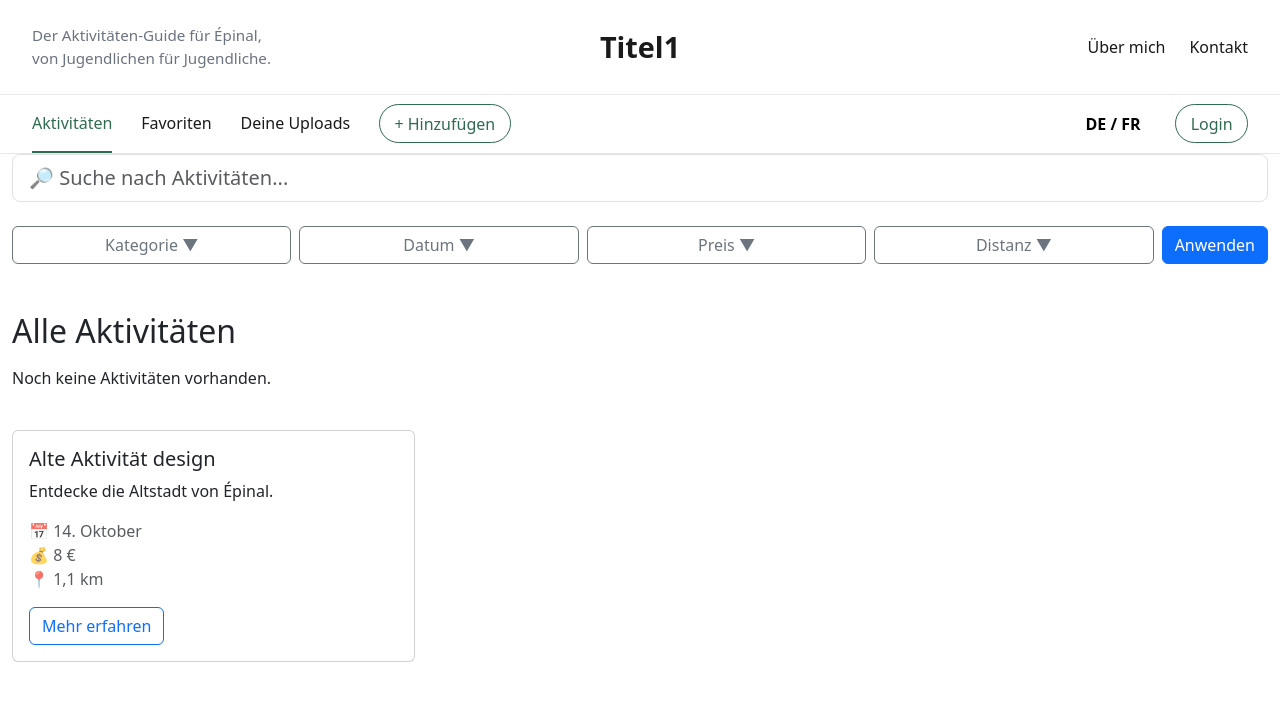
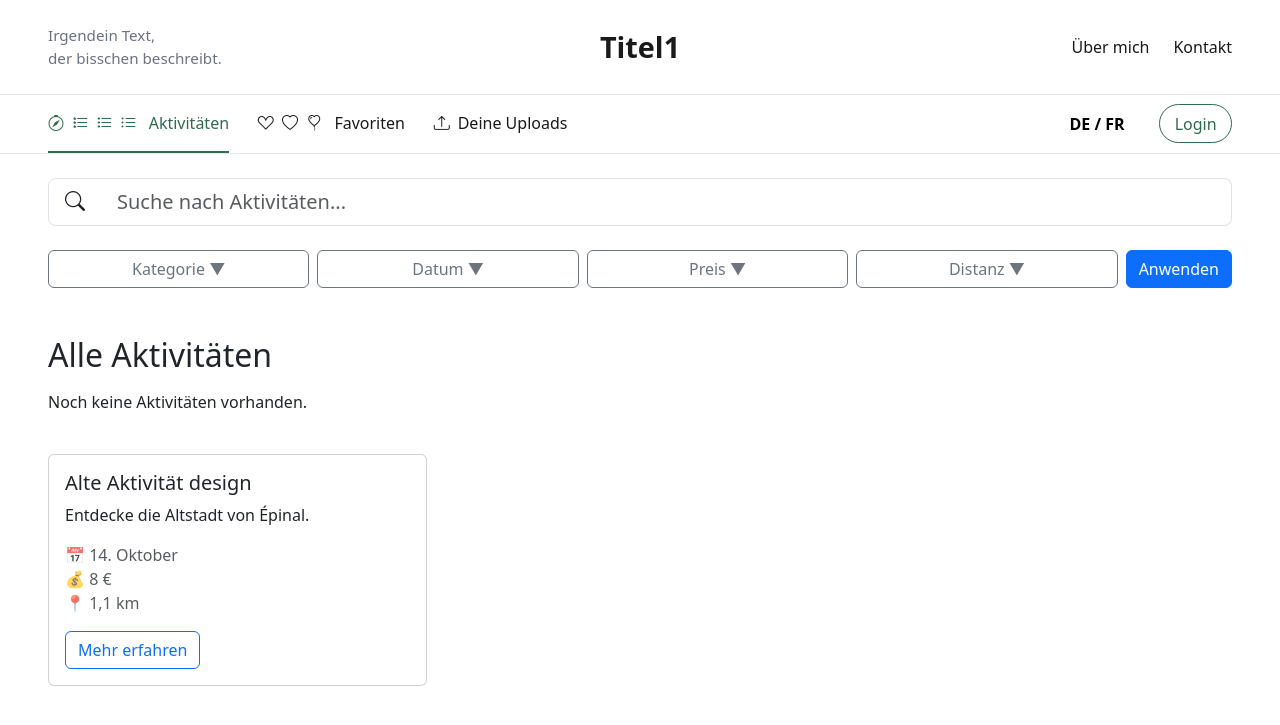
Before and after one commit to franca-lendi/epinal-website, a Django app: page /activities/ in a window 1280 px wide. Shown: the top 725 px of the page. Run offline with Django 5.2, Linux system fonts and the light colour scheme; data that the repository does not hold is empty.

Commit message:
Kleines, Seitenabstände, Icons

```diff
--- a/guide/static/guide/style.css
+++ b/guide/static/guide/style.css
@@ -112,3 +112,9 @@
     padding: 0.5rem 1rem;
     border-bottom: none;
 }
+
+main {
+    max-width: 1400px;
+    margin: 0 auto;
+    padding: 3rem;
+}
--- a/guide/templates/guide/activities.html
+++ b/guide/templates/guide/activities.html
@@ -4,18 +4,26 @@
 
 {% block content %} <!-- jetzt rein wo zwischen main bei base steht -->
 
-<div class="container-fluid"> <!-- container-fluid=fast ganze Bildschirmfläche -->
+<div class="container-fluid px-0"> <!-- container-fluid=fast ganze Bildschirmfläche -->
 
     <!-- Suchleiste -->
-    <div class="row mb-4"> <!-- container, row, col/ mb-4= marchin-bottom 4 -->
-        <div class="col"> <!-- container, col, row -->
+<div class="row mb-4"> <!-- container, row, col/ mb-4= marchin-bottom 4 -->
+    <div class="col"> <!-- container, col, row -->
+
+        <div class="input-group input-group-lg"> <!-- input-group = Icon und Feld verbunden, lg = large -->
+            <span class="input-group-text bg-white"> <!-- Kästchen für das Icon -->
+                <i class="bi bi-search"></i>
+            </span>
             <input
                 type="text"
-                class="form-control form-control-lg"
-                placeholder="🔎 Suche nach Aktivitäten..."
-            > <!-- form-control = eingabefeld lg= large  -->
+                class="form-control border-start-0"
+                placeholder="Suche nach Aktivitäten..."
+                aria-label="Suche nach Aktivitäten"
+            > <!-- form-control = eingabefeld, border-start-0 = kein Strich zum Icon -->
         </div>
+
     </div>
+</div>
 
     <!-- Filter -->
     <div class="row g-2 mb-5">
--- a/guide/templates/guide/base.html
+++ b/guide/templates/guide/base.html
@@ -9,6 +9,8 @@
 
     <!-- Bootstrap -->
     <link href="https://cdn.jsdelivr.net/npm/bootstrap@5.3.8/dist/css/bootstrap.min.css" rel="stylesheet">
+    <!-- für Icons -->
+    <link href="https://cdn.jsdelivr.net/npm/bootstrap-icons@1.11.3/font/bootstrap-icons.min.css" rel="stylesheet">
 
     <!-- Eigenes CSS -->
     <link rel="stylesheet" href="{% static 'guide/style.css' %}">
@@ -17,8 +19,8 @@
 <body>
 
     <!-- Obere Zeile (verschwindet beim Scrollen) -->
-    <div class="top-bar">
-        <p class="tagline">Der Aktivitäten-Guide für Épinal,<br>von Jugendlichen für Jugendliche.</p>
+    <div class="top-bar px-3 px-md-4 px-xl-5 py-3 py-md-4">
+        <p class="tagline">Irgendein Text,<br>der bisschen beschreibt.</p>
         <a href="{% url 'activities' %}" class="logo">
             <img src="{% static 'guide/logo.png' %}" alt="Titel"
                 onerror="this.style.display='none'; this.nextElementSibling.style.display='inline';">
@@ -30,16 +32,34 @@
         </div>
     </div>
 
-    <!-- Navigation (bleibt oben kleben) -->
-    <nav class="main-nav">
-        <div class="nav-left">
-            <a href="{% url 'activities' %}" class="{% if request.resolver_match.url_name == 'activities' %}active{% endif %}">Aktivitäten</a>
-            <a href="{% url 'favorites' %}" class="{% if request.resolver_match.url_name == 'favorites' %}active{% endif %}">Favoriten</a>
-            <a href="#">Deine Uploads</a>
-            <a href="{% url 'add_activity' %}" class="add-btn">+ Hinzufügen</a>
-        </div>
-        <div class="nav-right">
-    <button class="language-button">DE / FR</button>
+<!-- Navigation (bleibt oben kleben) -->
+<nav class="main-nav px-3 px-md-4 px-xl-5">
+    <div class="nav-left">
+        <a href="{% url 'activities' %}" aria-label="Aktivitäten"
+           class="{% if request.resolver_match.url_name == 'activities' %}active{% endif %}">
+            <i class="bi bi-compass me-1"></i>
+            <i class="bi bi-list-stars me-1"></i>
+            <i class="bi bi-list-task me-1"></i>
+            <i class="bi bi-list-ul me-lg-2"></i>
+            <span class="d-none d-lg-inline">Aktivitäten</span>
+        </a>
+
+        <a href="{% url 'favorites' %}" aria-label="Favoriten"
+           class="{% if request.resolver_match.url_name == 'favorites' %}active{% endif %}">
+            <i class="bi bi-suit-heart me-1"></i>
+            <i class="bi bi-heart me-1"></i>
+            <i class="bi bi-balloon-heart me-lg-2"></i>
+            <span class="d-none d-lg-inline">Favoriten</span>
+        </a>
+
+        <a href="{% url 'add_activity' %}" aria-label="Deine Uploads"
+           class="{% if request.resolver_match.url_name == 'add_activity' %}active{% endif %}">
+            <i class="bi bi-upload me-lg-2"></i><span class="d-none d-lg-inline">Deine Uploads</span>
+        </a>
+    </div>
+
+    <div class="nav-right">
+        <button class="language-button">DE / FR</button>
 
     {% if user.is_authenticated %}
         <!-- Eingeloggt: Profil mit Dropdown -->
@@ -70,7 +90,7 @@
     </nav>
 
     <!-- Inhalt der jeweiligen Seite -->
-    <main>
+    <main class="px-3 px-md-4 px-xl-5 py-4">
         {% block content %}{% endblock %}
     </main>
 
--- a/guide/urls.py
+++ b/guide/urls.py
@@ -6,7 +6,7 @@ from django.contrib.auth.views import LogoutView
 
 urlpatterns = [
 
-    path("", views.home, name="home"),
+    path("", views.activities, name="home"),
 
     path("activities/", views.activities, name="activities"),
 
```
Also changed, not shown: guide/templates/guide/home.html (deleted, +0 -11 lines).
